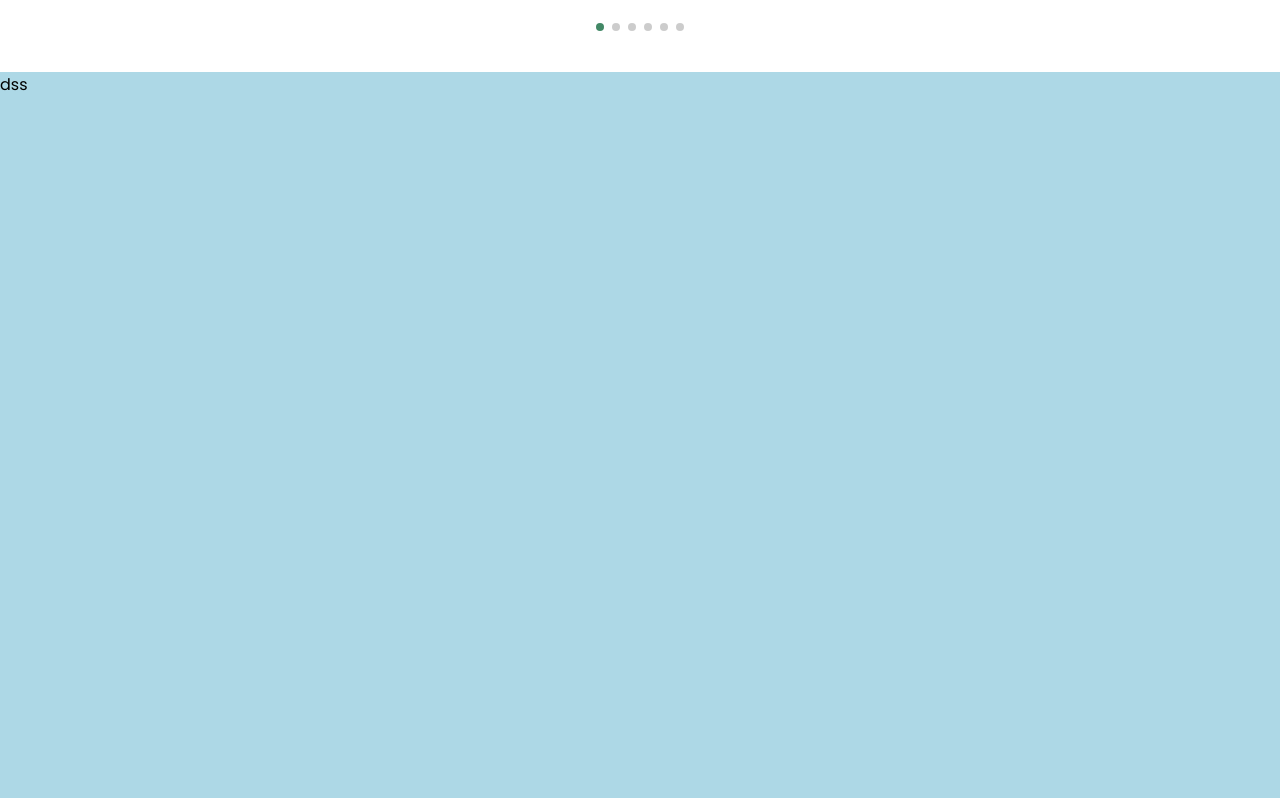
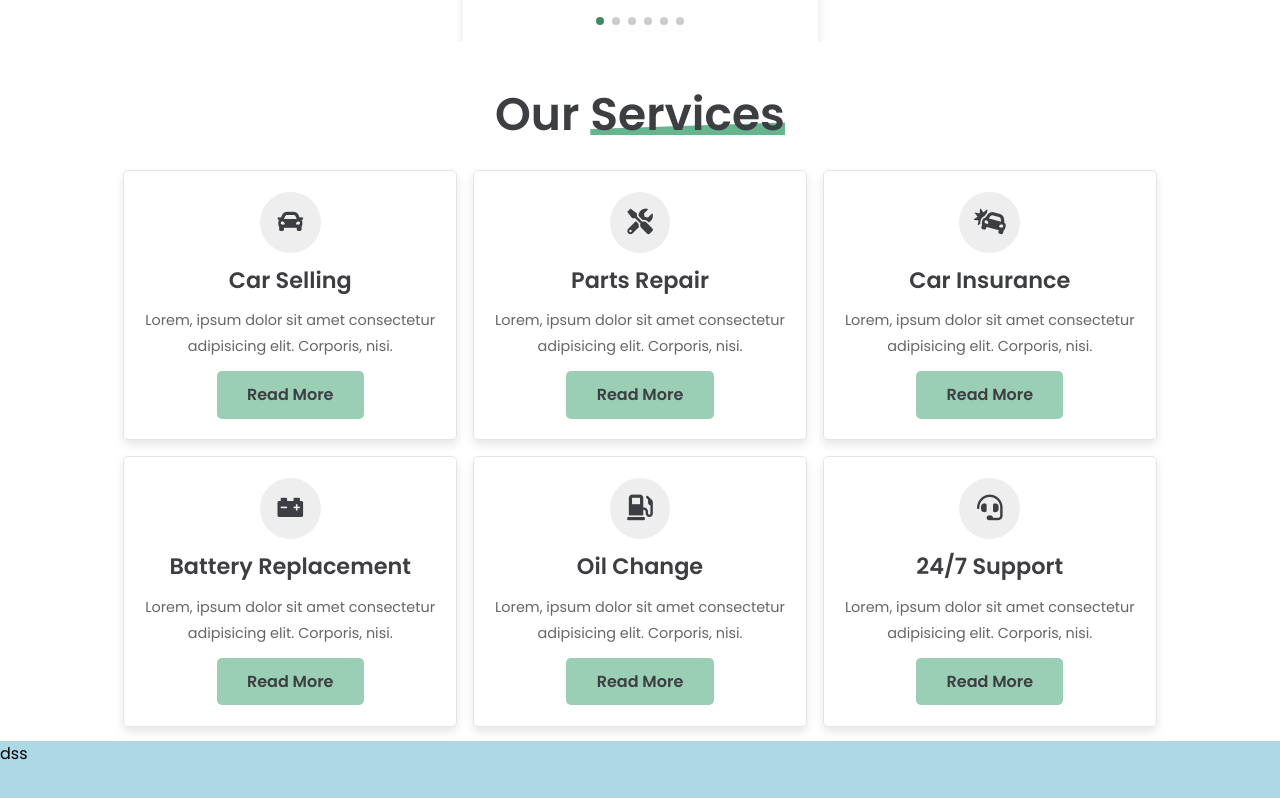
Before and after one commit to Tono2007/CarsLandingPage, a website built with webpack: page public/index.html in a window 1280 px wide. Shown: the part 1416-2214 px from the top of the page. Built offline with nearby package versions, Linux system fonts and the light colour scheme.

Commit message:
[ADD] Services Section

```diff
--- a/public/index.html
+++ b/public/index.html
@@ -211,7 +211,65 @@
             <!-- If we need navigation buttons -->
             <div class="swiper-button-prev vehicles__slider__navigation--prev"></div>
             <div class="swiper-button-next vehicles__slider__navigation--next"></div>
-
+        </div>
+    </section>
+    <section class="services" id="services">
+        <h1 class="services__heading">Our <span>Services</span></h1>
+        <div class="services__container">
+            <div class="box services__container__card">
+                <i class="fas fa-car"></i>
+                <h3>car selling</h3>
+                <p>
+                    Lorem, ipsum dolor sit amet consectetur adipisicing elit. Corporis,
+                    nisi.
+                </p>
+                <a href="#" class="services__container__card__more-btn"> Read More</a>
+            </div>
+            <div class="services__container__card">
+                <i class="fas fa-tools"></i>
+                <h3>parts repair</h3>
+                <p>
+                    Lorem, ipsum dolor sit amet consectetur adipisicing elit. Corporis,
+                    nisi.
+                </p>
+                <a href="#" class="services__container__card__more-btn"> Read More</a>
+            </div>
+            <div class="services__container__card">
+                <i class="fas fa-car-crash"></i>
+                <h3>car insurance</h3>
+                <p>
+                    Lorem, ipsum dolor sit amet consectetur adipisicing elit. Corporis,
+                    nisi.
+                </p>
+                <a href="#" class="services__container__card__more-btn"> Read More</a>
+            </div>
+            <div class="services__container__card">
+                <i class="fas fa-car-battery"></i>
+                <h3>battery replacement</h3>
+                <p>
+                    Lorem, ipsum dolor sit amet consectetur adipisicing elit. Corporis,
+                    nisi.
+                </p>
+                <a href="#" class="services__container__card__more-btn"> Read More</a>
+            </div>
+            <div class="services__container__card">
+                <i class="fas fa-gas-pump"></i>
+                <h3>oil change</h3>
+                <p>
+                    Lorem, ipsum dolor sit amet consectetur adipisicing elit. Corporis,
+                    nisi.
+                </p>
+                <a href="#" class="services__container__card__more-btn"> Read More</a>
+            </div>
+            <div class="services__container__card">
+                <i class="fas fa-headset"></i>
+                <h3>24/7 support</h3>
+                <p>
+                    Lorem, ipsum dolor sit amet consectetur adipisicing elit. Corporis,
+                    nisi.
+                </p>
+                <a href="#" class="services__container__card__more-btn"> Read More</a>
+            </div>
         </div>
     </section>
     <div class="demo">dss</div>
--- a/src/styles/style.scss
+++ b/src/styles/style.scss
@@ -68,19 +68,22 @@ body {
 %btn {
   transition: 0.2s linear;
   display: inline-block;
-  padding: 0.8rem 1.8rem;
+  padding: 0.7rem 1.9rem;
+  background: $primaryColor;
   background: $primaryLight;
   color: $textPrimary;
   cursor: pointer;
   font-size: 1rem;
-  border-radius: 4px;
+  border-radius: 5px;
   font-weight: 600;
   text-align: center;
 }
 
 %btn:hover {
+  background: $primaryDark;
   background: $primaryColor;
   color: $primaryContrast;
+  color: #000;
 }
 /*----------------------------------------------------*/
 
@@ -95,11 +98,11 @@ body {
   left: 0;
   right: 0;
   background: $backgroundPrimary;
-  padding: 30px 5%;
+  padding: 35px 5%;
   z-index: 1000;
 
   &--active {
-    padding: 17.6px 4%;
+    padding: 19px 4%;
     box-shadow: $box-shadow;
   }
 }
@@ -122,7 +125,7 @@ body {
       text-transform: capitalize;
       transition: 0.2s linear;
       margin: 0 0.6rem;
-      font-size: 1.1rem;
+      font-size: 1.05rem;
       color: $textPrimary;
     }
     &__link:hover {
@@ -362,7 +365,7 @@ body {
         }
         &__price {
           font-size: 1.4rem;
-          color: $primaryColor;
+          color: $primaryDark;
           padding: 1rem 0;
           font-weight: 600;
           span {
@@ -379,7 +382,7 @@ body {
           border-top: $border;
           & span {
             font-size: 0.6rem;
-            color: $primaryDark;
+            color: $primaryColor;
             padding: 0 0.5rem;
           }
         }
@@ -388,6 +391,7 @@ body {
         }
       }
       &-active {
+        box-shadow: $box-shadow;
         .swiper-slide__content {
           transform: scale(1);
         }
@@ -401,6 +405,67 @@ body {
 }
 
 /*----------------------------------------------------*/
+
+.services {
+  @extend %section-container;
+  padding: 0.9rem;
+  &__heading {
+    @extend %heading;
+  }
+  &__container {
+    padding: 0 4%;
+    display: grid;
+    grid-template-columns: repeat(auto-fit, minmax(19rem, 1fr));
+    gap: 1rem;
+    &__card {
+      transition: 0.2s linear;
+      padding: 1.3rem;
+      border-radius: 5px;
+      box-shadow: $box-shadow;
+      border: $border;
+      text-align: center;
+      & i {
+        height: 3.8rem;
+        width: 3.8rem;
+        line-height: 3.8rem;
+        border-radius: 50%;
+        font-size: 1.6rem;
+        margin-bottom: 0.65rem;
+        background: $backgroundSecondary;
+        color: $textPrimary;
+      }
+      & h3 {
+        font-size: 1.4rem;
+        color: $textPrimary;
+        text-transform: capitalize;
+        font-weight: 600;
+      }
+      & p {
+        line-height: 1.8;
+        padding: 0.7rem 0;
+        font-size: 0.9rem;
+        color: $textSecondary;
+      }
+      &__more-btn {
+        @extend%btn;
+      }
+    }
+    &__card:hover {
+      background: $textPrimary;
+      & h3 {
+        color: $primaryContrast;
+      }
+      & p {
+        color: $backgroundSecondary;
+      }
+    }
+  }
+}
+
+.btfn {
+  @extend%btn;
+}
+
 /*----------------------------------------------------*/
 /*----------------------------------------------------*/
 
```
